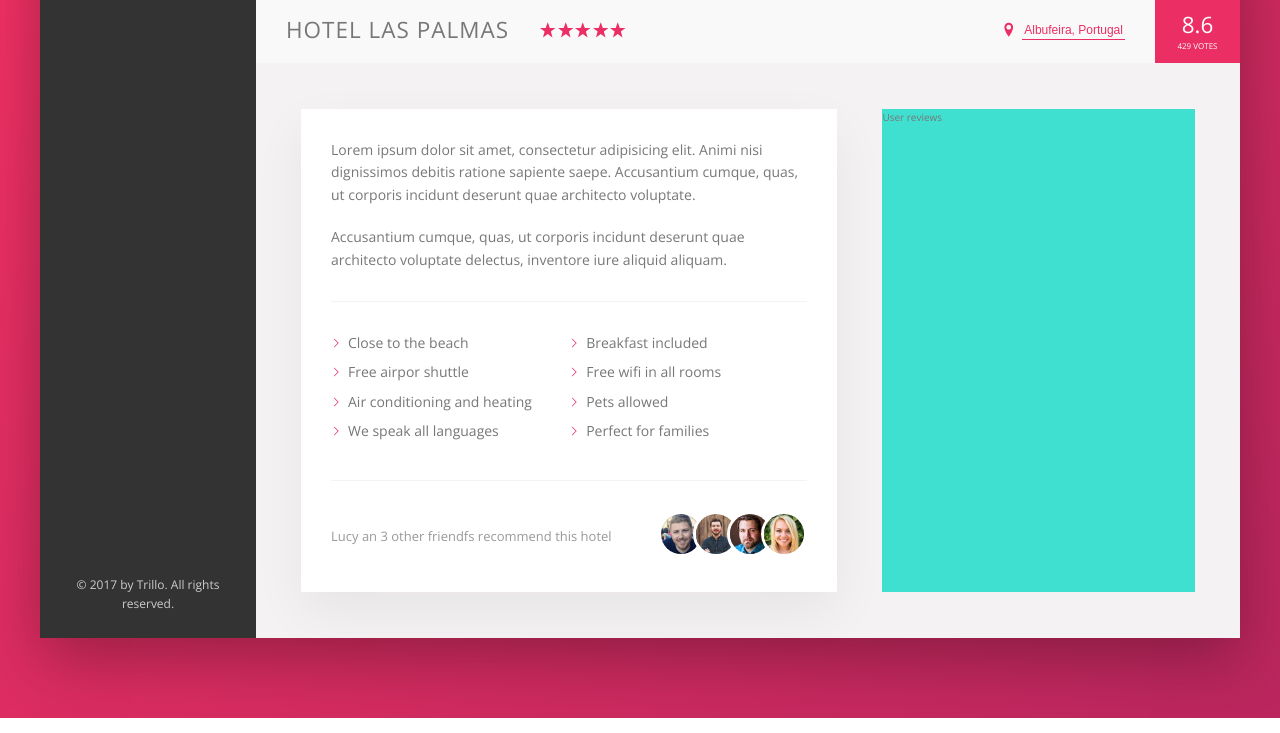
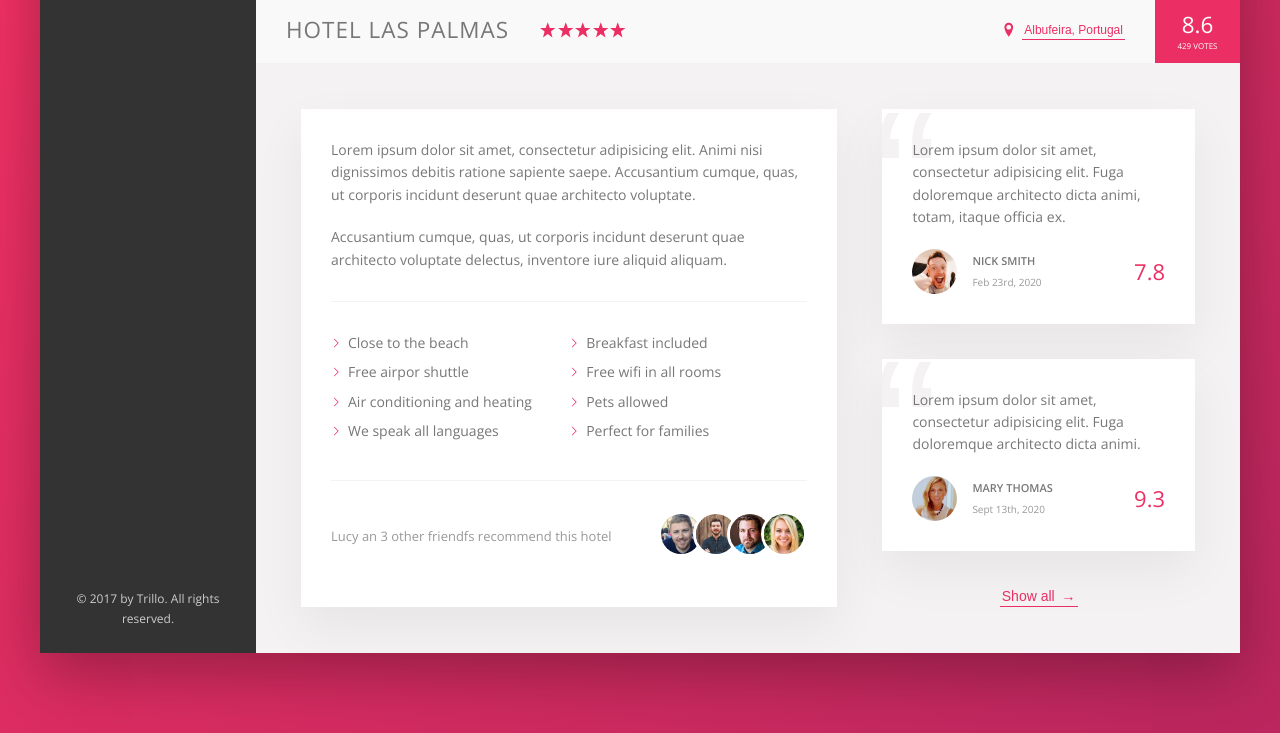
Before and after one commit to AlexRFarnes/trillo-web-app, a website: page index.html in a window 1280 px wide. Shown: the part 538-1271 px from the top of the page. Drawn offline with nearby package versions, Linux system fonts and the light colour scheme.

Commit message:
finish user reviews

```diff
--- a/index.html
+++ b/index.html
@@ -212,8 +212,50 @@
                 </div>
               </div>
             </div>
+            <!-- DETAILS END -->
 
-            <div class="user-reviews">User reviews</div>
+            <div class="user-reviews">
+              <figure class="review">
+                <blockquote class="review__text">
+                  Lorem ipsum dolor sit amet, consectetur adipisicing elit. Fuga
+                  doloremque architecto dicta animi, totam, itaque officia ex.
+                </blockquote>
+                <figcaption class="review__user">
+                  <img
+                    src="img/user-1.jpg"
+                    alt="User 1"
+                    class="review__photo"
+                  />
+                  <div class="review__user-box">
+                    <p class="review__user-name">Nick Smith</p>
+                    <p class="review__user-date">Feb 23rd, 2020</p>
+                  </div>
+                  <div class="review__rating">7.8</div>
+                </figcaption>
+              </figure>
+
+              <figure class="review">
+                <blockquote class="review__text">
+                  Lorem ipsum dolor sit amet, consectetur adipisicing elit. Fuga
+                  doloremque architecto dicta animi.
+                </blockquote>
+                <figcaption class="review__user">
+                  <img
+                    src="img/user-2.jpg"
+                    alt="User 2"
+                    class="review__photo"
+                  />
+                  <div class="review__user-box">
+                    <p class="review__user-name">Mary Thomas</p>
+                    <p class="review__user-date">Sept 13th, 2020</p>
+                  </div>
+                  <div class="review__rating">9.3</div>
+                </figcaption>
+              </figure>
+
+              <button class="btn-inline">Show all <span>&rarr;</span></button>
+            </div>
+            <!-- USER REVIEWS END -->
           </div>
           <!-- DETAILS END -->
         </main>
--- a/sass/_components.scss
+++ b/sass/_components.scss
@@ -285,8 +285,17 @@
   background-color: transparent;
   transition: all 0.2s;
 
+  & span {
+    margin-left: 3px;
+    transform-origin: margin-left 0.2s;
+  }
+
   &:hover {
     color: var(--color-grey-dark-1);
+
+    span {
+      margin-left: 8px;
+    }
   }
 
   &:focus {
@@ -381,3 +390,67 @@
     }
   }
 }
+
+///////////////////////////////////
+// REVIEW
+
+.review {
+  background-color: #fff;
+  box-shadow: var(--box-shadow-light);
+  padding: 3rem;
+  margin-bottom: 3.5rem;
+  position: relative;
+  overflow: hidden;
+
+  &::before {
+    content: "\201C";
+    position: absolute;
+    top: -2.75rem;
+    left: -1rem;
+    line-height: 1;
+    font-size: 20rem;
+    color: var(--color-grey-light-2);
+    font-family: sans-serif;
+    z-index: 1;
+  }
+
+  &__text {
+    margin-bottom: 2rem;
+    z-index: 10;
+    position: relative;
+  }
+
+  &__user {
+    display: flex;
+    align-items: center;
+  }
+
+  &__photo {
+    height: 4.5rem;
+    width: 4.5rem;
+    border-radius: 50%;
+    margin-right: 1.5rem;
+  }
+
+  &__user-box {
+    margin-right: auto;
+  }
+
+  &__user-name {
+    font-size: 1.1rem;
+    text-transform: uppercase;
+    font-weight: 600;
+    margin-bottom: 0.4rem;
+  }
+
+  &__user-date {
+    font-size: 1rem;
+    color: var(--color-grey-dark-3);
+  }
+
+  &__rating {
+    font-size: 2.2rem;
+    color: var(--color-primary);
+    font-weight: 300;
+  }
+}
--- a/sass/_layout.scss
+++ b/sass/_layout.scss
@@ -36,6 +36,7 @@
 }
 
 .details {
+  font-size: 1.4rem;
   display: flex;
   padding: 4.5rem;
   background-color: var(--color-grey-light-2);
@@ -43,7 +44,6 @@
 }
 
 .description {
-  font-size: 1.4rem;
   background-color: #fff;
   box-shadow: var(--box-shadow-light);
   padding: 3rem;
@@ -52,6 +52,8 @@
 }
 
 .user-reviews {
-  background-color: turquoise;
   flex: 1;
+  display: flex;
+  flex-direction: column;
+  align-items: center;
 }
```
Also changed, not shown: css/style.css.
